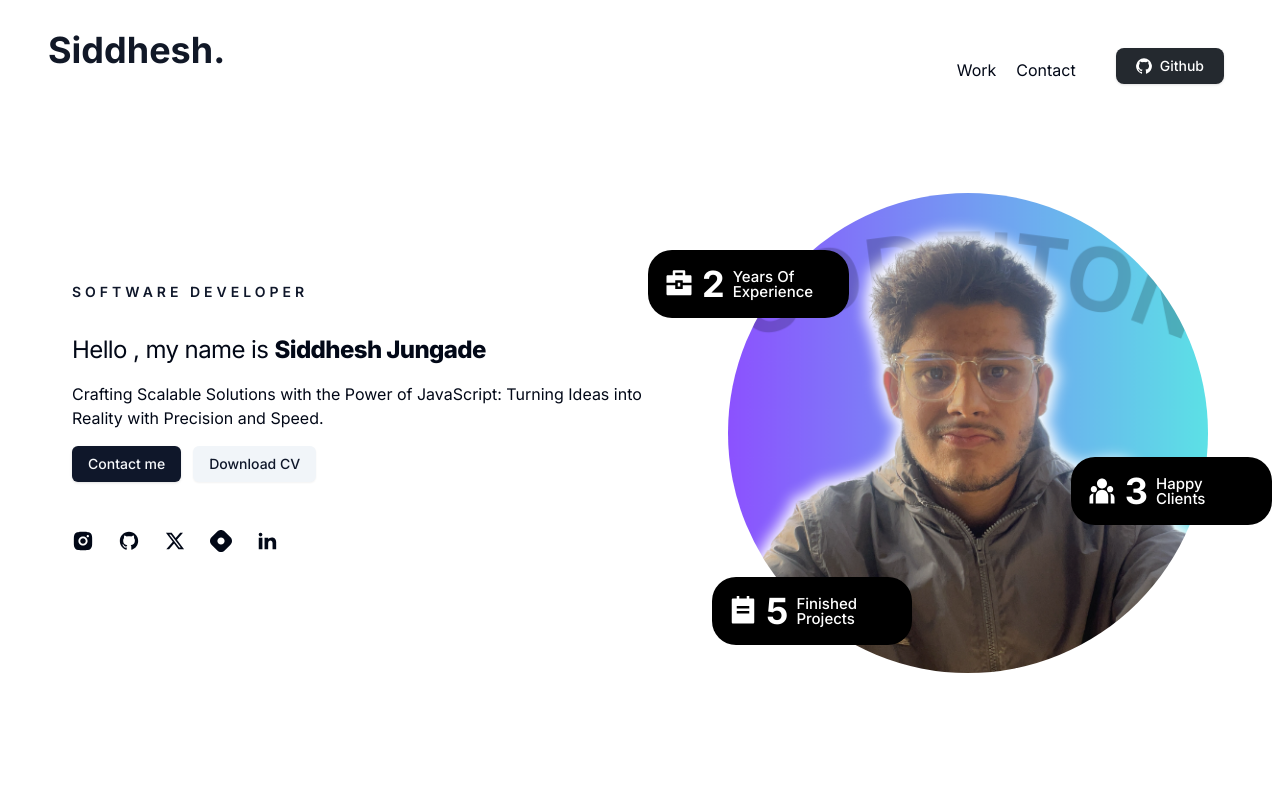
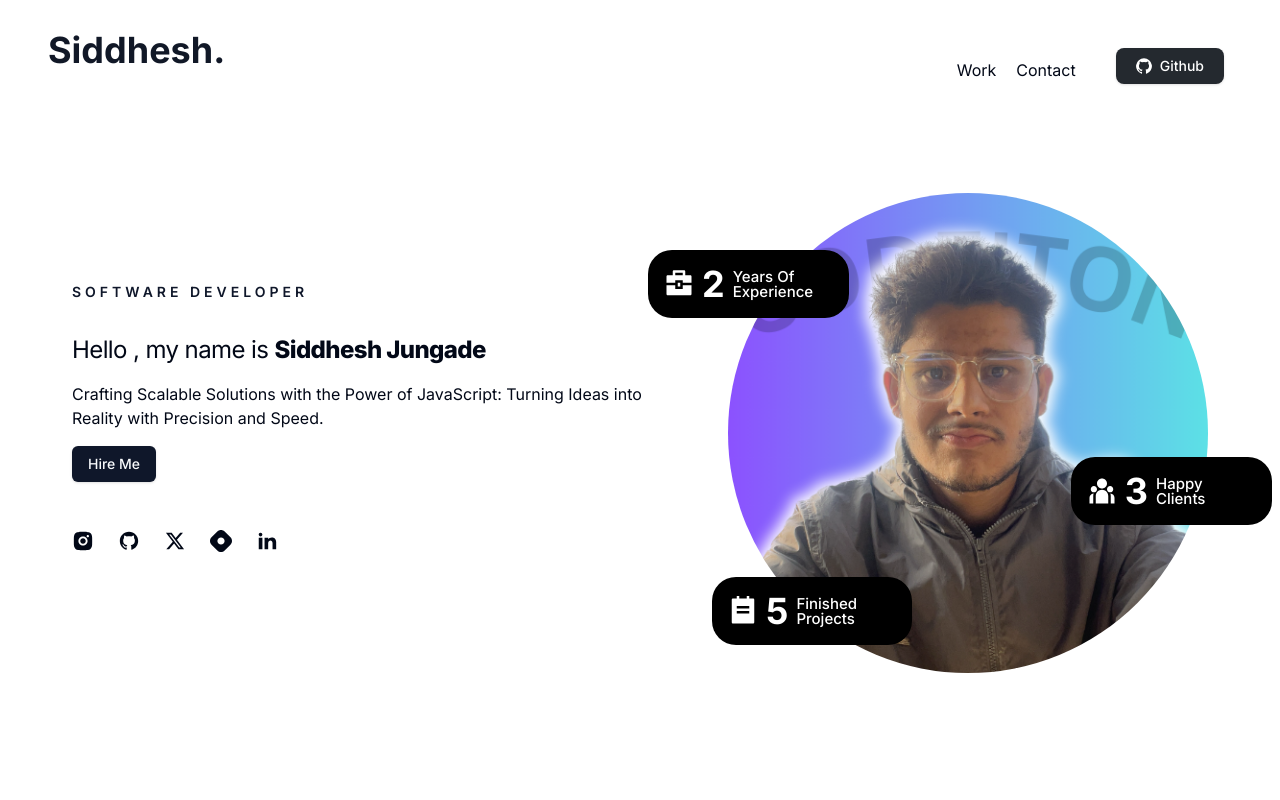
Before and after one commit to siddheshJungade/portfolio, a Next.js app in the folder apps/web/: page / in a window 1280 px wide. Shown: the top 800 px of the page. Built offline with nearby package versions, Linux system fonts and the light colour scheme.

Commit message:
fix add Hire me section
Signed-off-by: Siddhesh Jungade <>

```diff
--- a/apps/web/src/components/custom/hero.tsx
+++ b/apps/web/src/components/custom/hero.tsx
@@ -37,14 +37,14 @@ export const Hero = () => {
               {/* buttons  */}
               <div className="flex flex-col gap-3 md:flex-row mx-auto xl:mx-0">
                 <Link href={"/contact"}>
-                  <Button className="gap-x-2">Contact me</Button>
+                  <Button className="gap-x-2">Hire Me</Button>
                 </Link>
 
-                <Button variant="secondary" onClick={() => {
+                {/* <Button variant="secondary" onClick={() => {
                   window.open(resume.resume_link,"_target")
                 }} className="gap-x-2">
                   Download CV
-                </Button>
+                </Button> */}
               </div>
               {/* socials  */}
               <Socials
```
